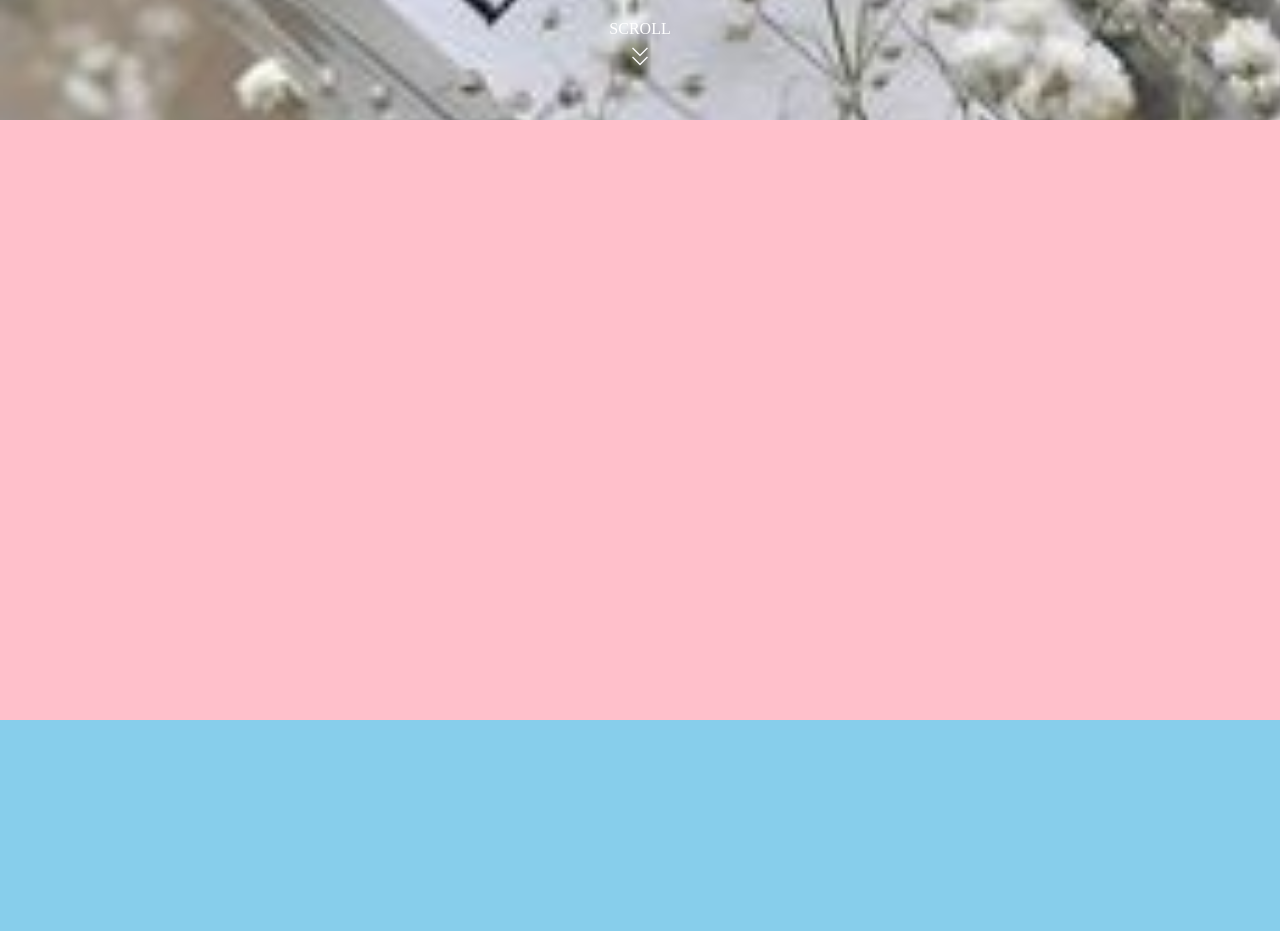
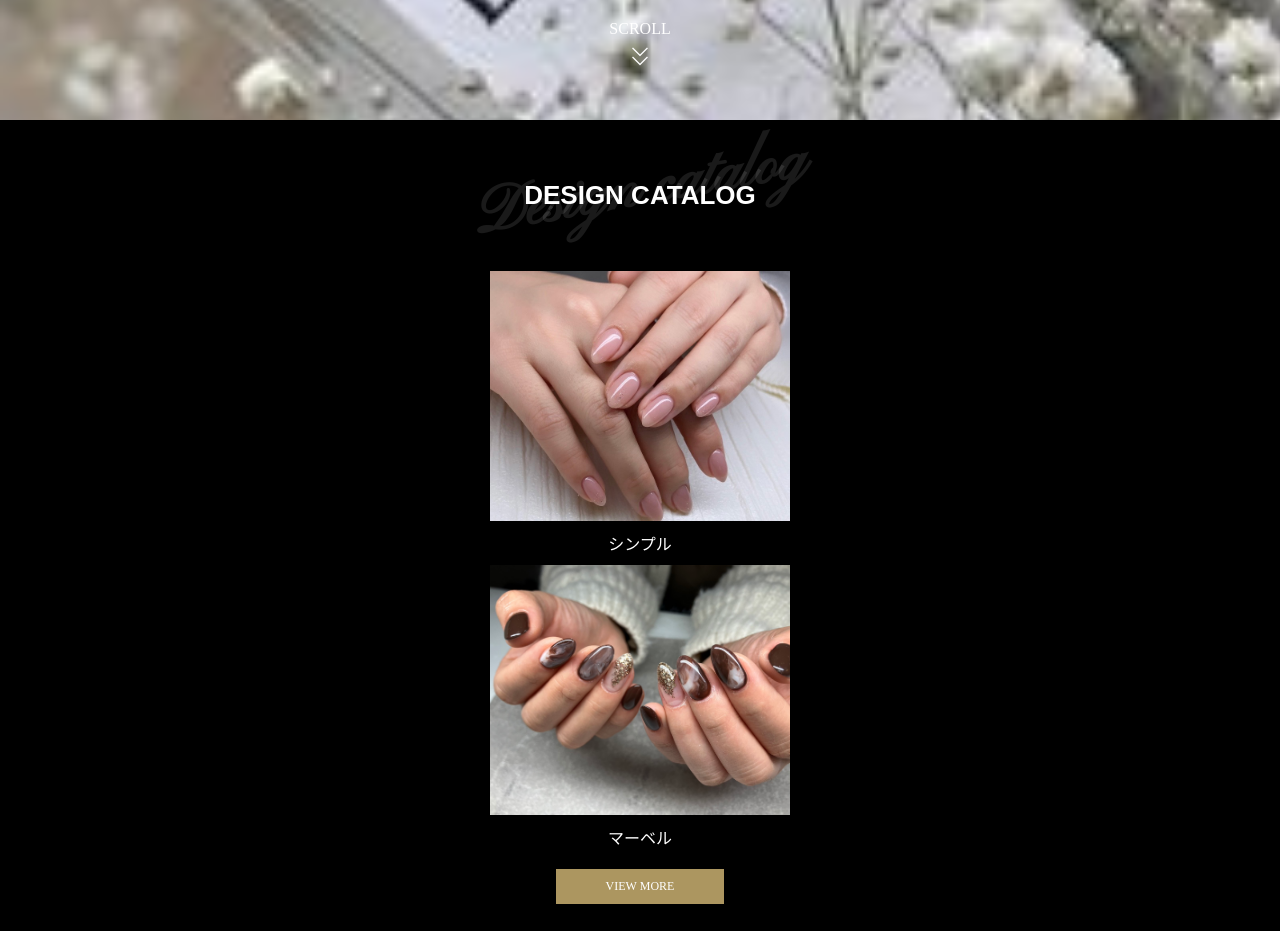
Before and after one commit to aChaNeko/NailSalon, a plain HTML site: page index.html in a window 1280 px wide. Shown: the part 440-1371 px from the top of the page. Drawn offline with nearby package versions, Linux system fonts and the light colour scheme.

Commit message:
Add files via upload

```diff
--- a/index.html
+++ b/index.html
@@ -4,8 +4,12 @@
   <meta charset="UTF-8">
   <meta name="viewport" content="width=device-width, initial-scale=1.0">
   <link rel="stylesheet" href="https://fonts.googleapis.com/css2?family=Material+Symbols+Outlined:opsz,wght,FILL,GRAD@20..48,100..700,0..1,-50..200" />
-  <link rel="icon" href="Image/NailGirl.png">
+  <link rel="icon" href="NailGirl.png">
   <link rel="stylesheet" href="style.css">
+  <!-- Font family -->
+  <link rel="preconnect" href="https://fonts.googleapis.com">
+  <link rel="preconnect" href="https://fonts.gstatic.com" crossorigin>
+  <link href="https://fonts.googleapis.com/css2?family=Pinyon+Script&display=swap" rel="stylesheet">
   <title>NailSite</title>
 </head>
 <body>
@@ -46,11 +50,29 @@
         <p>SCROLL</p>
         <span class="material-symbols-outlined">keyboard_double_arrow_down</span>
       </div>
+    </div>
+  </main>
+  <section id="design-catalog">
+    <div class="design-catalog-title">
+      <h2>DESIGN CATALOG</h2>
+      <span class="pinyon-script-regular ">Design catalog</span>
+    </div>
+    <div class="design-catalog-img">
+      <div class="img-group">
+        <img src="NAIL1.JPG" alt="">
+        <h3>シンプル</h3>
+      </div>
+      <div class="img-group">
+        <img src="NAIL2.JPG" alt="">
+        <h3>マーベル</h3>
+      </div>
+      <a href="#" class="view-more">VIEW MORE</a>
+    </div>
 
-    </div>
-    <div class="test1"></div>
-    <div class="test2"></div>
-  </main>
+  </section>
+  <section id="menu">
+
+  </section>
 
 
   <script src="main.js"></script>
--- a/style.css
+++ b/style.css
@@ -1,6 +1,7 @@
 /* 初期化 */
 html,body {
   margin: 0;
+  padding: 0;
   height: 100%;
   width: 100%;
 }
@@ -16,20 +17,24 @@ header {
 }
 
 .title {
-  background-color: rgba(50,50,50,0);
+  background-color: rgba(5,5,5,0);
+  position: fixed;
+  top: 0;
   width: 100%;
   height: 60px;
-  display: flex;
+  position: relative;
   align-items: center;
   transition: background-color .7s;
+  box-sizing: border-box;
 }
 
 .scroll .title {
-  background-color: rgba(50,50,50,1);
+  background-color: rgba(5,5,5,1);
 }
 
 .title h1 {
   position: absolute;
+  top: 13.5px;
   color: white;
   font-size: 22px;
   margin: 0 0 0 20px;
@@ -47,6 +52,7 @@ header {
   display: flex;
   justify-content: center;
   align-items: center;
+  box-sizing: border-box;
 }
 
 .gnav-btn-lines {
@@ -201,6 +207,7 @@ header {
   background-size: contain;
   background-repeat: no-repeat;
   background-image: url(hero_copy.png);
+  background-position: 50%;
 }
 
 .main-visual-catch p {
@@ -228,13 +235,85 @@ header {
   font-weight: 200;
 }
 
+/* デザインカタログ */
 
-.test1 {
-  height: 600px;
-  background-color: pink;
+#design-catalog {
+  background-color: black;
+  width: 100%;
+  padding-bottom: 40px;
+  position: relative;
 }
 
-.test2 {
-  height: 800px;
-  background-color: skyblue;
+.design-catalog-title {
+  position: relative;
+  width: 100%;
 }
+
+.design-catalog-title h2 {
+  margin: 0;
+  padding: 60px 0;
+  color: white;
+  text-align: center;
+  font-size: 26px;
+  font-family: brandon-grotesque, sans-serif;
+}
+
+.design-catalog-title span {
+  position: absolute;
+  color: rgba(255,255,255,0.1);
+  text-align: center;
+  width: 100%;
+  top: 30px;
+  transform: rotate(-10deg);
+  font-size: 400%;
+}
+
+.design-catalog-img {
+  width: 80%;
+  padding: 0 10%;
+}
+
+.design-catalog-img img {
+  display: block;
+  width: 100%;
+  max-width: 300px;
+  height: 250px;
+  object-fit: cover;
+  margin: 0 auto;
+}
+
+.design-catalog-img h3 {
+  margin: 0;
+  color: white;
+  text-align: center;
+  font-weight: normal;
+  padding: 10px;
+  font-size: 16px;
+}
+
+.view-more {
+  text-decoration: none;
+  color: white;
+  font-size: 12px;
+  display: table;
+  background: #AC9660;
+  cursor: pointer;
+  margin-right: auto;
+  margin-left: auto;
+  padding: 10px 50px;
+  transform: translateY(10px);
+}
+
+
+/* メニュー */
+#menu {
+  background-color: pink;
+  height: 600px;
+}
+
+/* フォントファミリー */
+.pinyon-script-regular {
+  font-family: "Pinyon Script", cursive;
+  font-weight: 600;
+  font-style: normal;
+}
```
Also changed, not shown: NAIL1.JPG (added), NAIL2.JPG (added).
